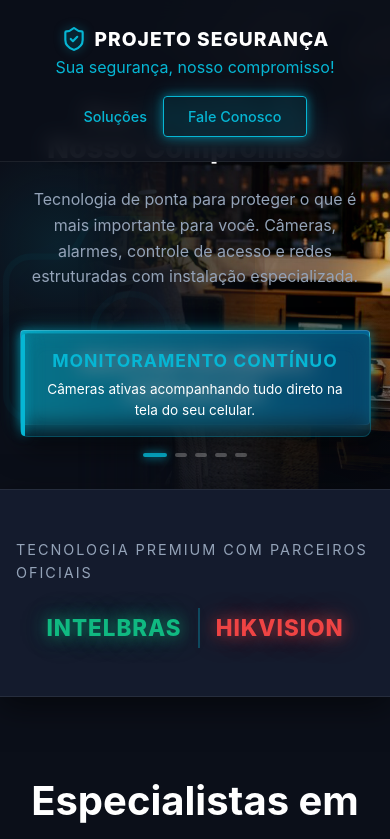
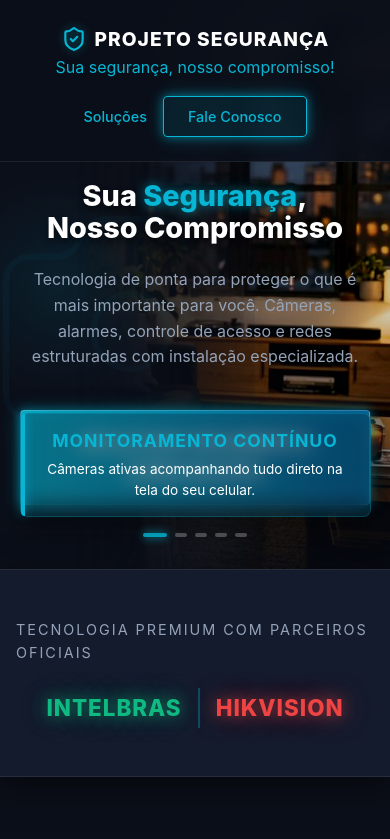
Before and after one commit to PauloDevON/projeto-seguranca, a React (Vite) app: page / in a window 390 px wide. Shown: the top 839 px of the page. Built offline with nearby package versions, Linux system fonts and the light colour scheme.

Commit message:
fix: ensure hero component is adequately padded on mobile

```diff
--- a/src/components/Hero.module.css
+++ b/src/components/Hero.module.css
@@ -114,7 +114,9 @@
 
 @media (max-width: 768px) {
   .heroSection {
-    padding-top: 120px;
+    padding-top: 180px;
+    padding-bottom: 4rem;
+    min-height: auto;
   }
   .heroContent {
     grid-template-columns: 1fr;
@@ -123,11 +125,6 @@
   }
   .textContent {
     align-items: center;
-  }
-  .heroSection {
-    padding-top: 100px;
-    padding-bottom: 4rem;
-    min-height: auto;
   }
   .title {
     font-size: 1.8rem;
```
